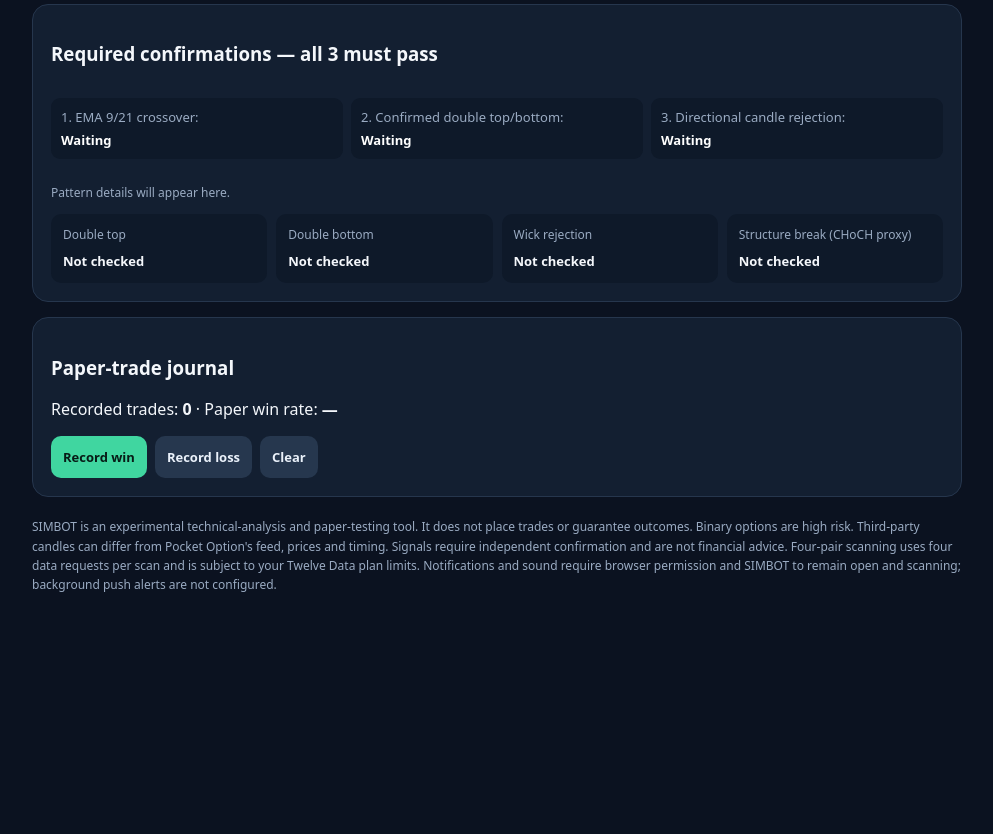
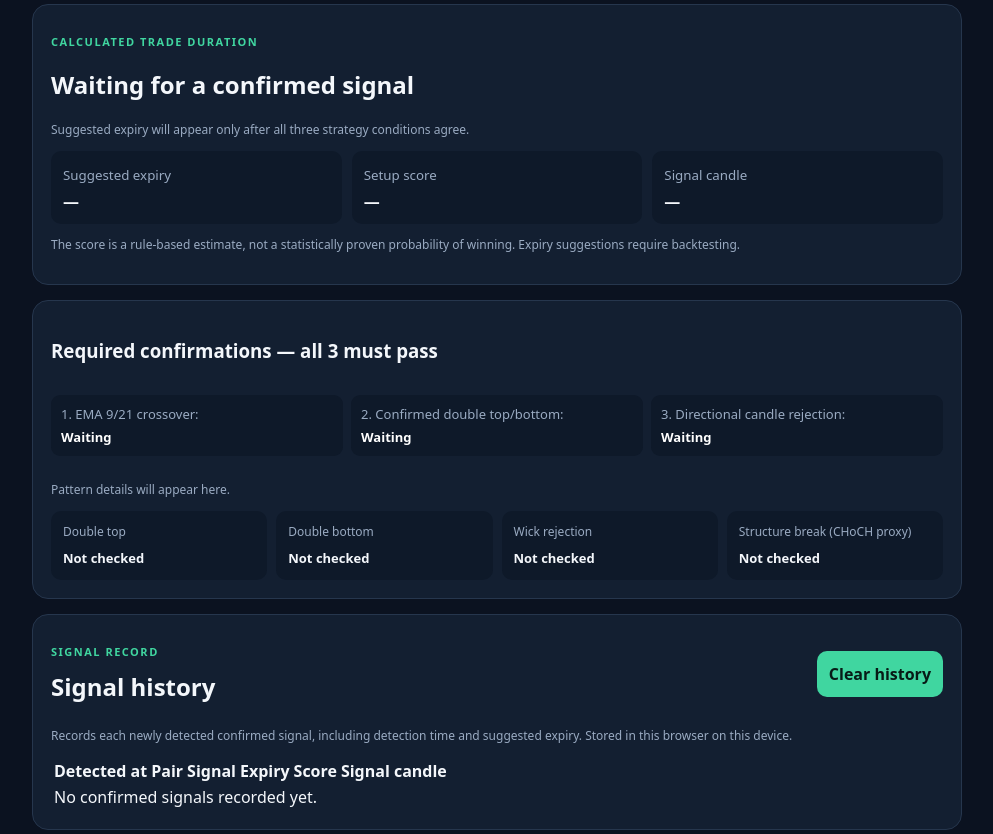
Before and after one commit to simmy74/Simbot-v2, a website: page index.html in a window 1280 px wide. Shown: the part 1618-2452 px from the top of the page, without its empty margins (143-1136 px from the left). Before the commit the page ends 2272 px from the top, so only its background shows below. Drawn offline with Linux system fonts and the light colour scheme; no server answers.

Commit message:
Add files via upload

```diff
--- a/index.html
+++ b/index.html
@@ -17,11 +17,11 @@
 <section class="panel controls">
   <label>Currency pair<select id="pairSelect"><option>EUR/USD</option><option>GBP/USD</option><option>USD/JPY</option><option>AUD/USD</option></select></label>
   <label>Market interval<select id="interval"><option value="1min">1 minute</option><option value="5min">5 minutes</option><option value="15min">15 minutes</option></select></label>
-  <label>Expiry<select id="expiry"><option value="1">1 minute</option><option value="3">3 minutes</option></select></label>
+  <button id="scanSelected">Scan selected pair</button>
   <button id="refresh">Scan all 4 pairs</button>
 </section>
 <section class="panel">
-  <div class="section-head"><div><p class="eyebrow">MARKET SCANNER</p><h2>All four pairs</h2></div><span class="hint">Tap a pair to view its chart</span></div>
+  <div class="section-head"><div><p class="eyebrow">MARKET SCANNER</p><h2>All four pairs</h2></div><span class="hint">Select a pair or scan it individually</span></div>
   <div id="pairScanner" class="scanner-grid"></div>
 </section>
 <section class="panel alerts-panel">
@@ -39,11 +39,32 @@
   <p class="hint">Chart uses Twelve Data candles. The newest candle is excluded from signal calculations because it may still be forming.</p>
 </section>
 <section class="panel signal"><p class="eyebrow">CURRENT SETUP</p><h2 id="signal">WAITING FOR DATA</h2><p id="reason">Load candles to calculate the indicators.</p><div class="metrics"><div><small>EMA 9</small><b id="ema9">—</b></div><div><small>EMA 21</small><b id="ema21">—</b></div><div><small>Trend</small><b id="trend">—</b></div></div></section>
+<section class="panel expiry-panel">
+  <p class="eyebrow">CALCULATED TRADE DURATION</p>
+  <h2 id="expiryRecommendation">Waiting for a confirmed signal</h2>
+  <p id="expiryReason" class="hint">Suggested expiry will appear only after all three strategy conditions agree.</p>
+  <div class="metrics">
+    <div><small>Suggested expiry</small><b id="expiryValue">—</b></div>
+    <div><small>Setup score</small><b id="confidenceValue">—</b></div>
+    <div><small>Signal candle</small><b id="signalCandleTime">—</b></div>
+  </div>
+  <p class="hint">The score is a rule-based estimate, not a statistically proven probability of winning. Expiry suggestions require backtesting.</p>
+</section>
 <section class="panel">
   <h3>Required confirmations — all 3 must pass</h3>
   <div class="checks"><p>1. EMA 9/21 crossover: <b id="crossCheck">Waiting</b></p><p>2. Confirmed double top/bottom: <b id="patternCheck">Waiting</b></p><p>3. Directional candle rejection: <b id="rejectCheck">Waiting</b></p></div>
   <p class="hint" id="patternDetail">Pattern details will appear here.</p>
   <div class="grid pattern-grid"><article><p>Double top</p><b id="doubleTop">Not checked</b></article><article><p>Double bottom</p><b id="doubleBottom">Not checked</b></article><article><p>Wick rejection</p><b id="rejection">Not checked</b></article><article><p>Structure break (CHoCH proxy)</p><b id="choch">Not checked</b></article></div>
+</section>
+<section class="panel history-panel">
+  <div class="section-head"><div><p class="eyebrow">SIGNAL RECORD</p><h2>Signal history</h2></div><button id="clearSignalHistory" class="secondary">Clear history</button></div>
+  <p class="hint">Records each newly detected confirmed signal, including detection time and suggested expiry. Stored in this browser on this device.</p>
+  <div class="history-wrap">
+    <table class="history-table">
+      <thead><tr><th>Detected at</th><th>Pair</th><th>Signal</th><th>Expiry</th><th>Score</th><th>Signal candle</th></tr></thead>
+      <tbody id="signalHistory"><tr><td colspan="6">No confirmed signals recorded yet.</td></tr></tbody>
+    </table>
+  </div>
 </section>
 <section class="panel"><h3>Paper-trade journal</h3><p>Recorded trades: <b id="count">0</b> · Paper win rate: <b id="winrate">—</b></p><div class="journal"><button data-result="win">Record win</button><button data-result="loss" class="secondary">Record loss</button><button id="clear" class="secondary">Clear</button></div></section>
 <p class="notice">SIMBOT is an experimental technical-analysis and paper-testing tool. It does not place trades or guarantee outcomes. Binary options are high risk. Third-party candles can differ from Pocket Option's feed, prices and timing. Signals require independent confirmation and are not financial advice. Four-pair scanning uses four data requests per scan and is subject to your Twelve Data plan limits. Notifications and sound require browser permission and SIMBOT to remain open and scanning; background push alerts are not configured.</p>
```
